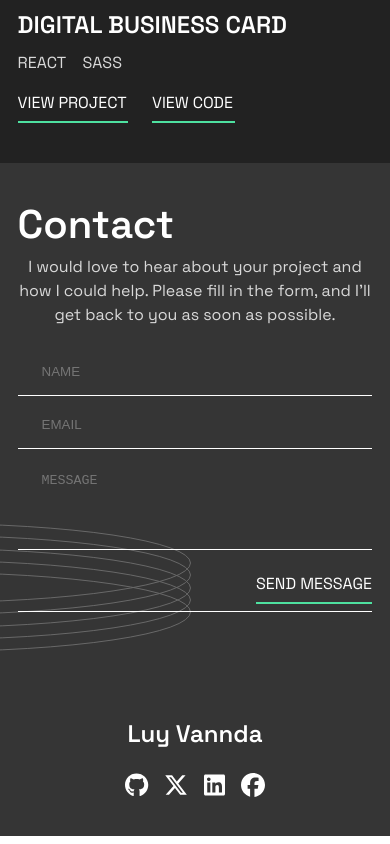
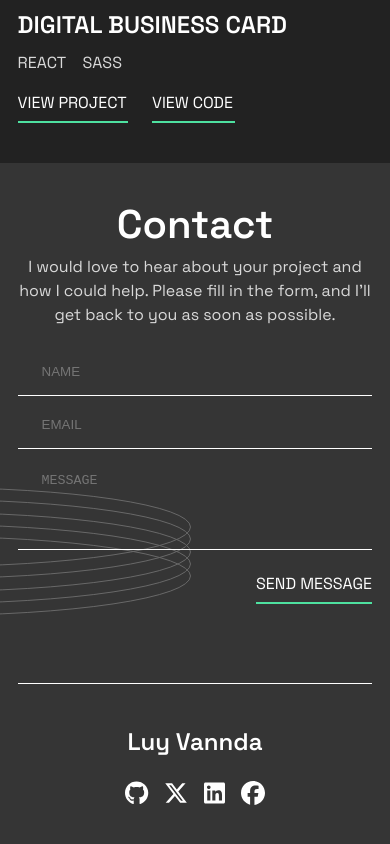
Before and after one commit to luyvannda/luyvannda.github.io, a React (Vite) app: page / in a window 390 px wide. Shown: the part 3505-4349 px from the top of the page. Built offline with nearby package versions, Linux system fonts and the light colour scheme.

Commit message:
fix the cascade error in Contact Form and set responsive font size for components heading with clamp

```diff
--- a/src/App.css
+++ b/src/App.css
@@ -357,7 +357,7 @@ body {
   justify-content: space-between;
 }
 .projects .projects-heading h2 {
-  font-size: 2.5rem;
+  font-size: clamp(2.5rem, 0.5rem + 5vw, 3.5rem);
 }
 .projects .projects-grid {
   display: grid;
@@ -421,24 +421,24 @@ body {
   cursor: pointer;
 }
 
-.form-container {
+.form-background {
   background-color: rgba(217, 217, 217, 0.1);
   position: relative;
 }
-.form-container .contact-form {
+.form-background .contact-form {
   display: flex;
   flex-direction: column;
   align-items: center;
   padding: 2rem 1.1rem 0 1.1rem;
 }
 @media only screen and (min-width: 768px) {
-  .form-container .contact-form {
+  .form-background .contact-form {
     width: 55%;
     margin: 0 auto;
   }
 }
 @media only screen and (min-width: 1000px) {
-  .form-container .contact-form {
+  .form-background .contact-form {
     width: 100%;
     margin: 0;
     flex-direction: row;
@@ -448,38 +448,43 @@ body {
     padding: 2rem 4rem 0 4rem;
   }
 }
-@media only screen and (min-width: 1000px) {
-  .form-container .contact-form {
+@media only screen and (min-width: 1300px) {
+  .form-background .contact-form {
     padding: 2rem 8rem 0 8rem;
   }
 }
-.form-container .contact-form .form-heading h2 {
-  font-size: clamp(2.5rem, 0.5rem + 0.5vw, 3.5rem);
+.form-background .contact-form .form-heading h2 {
+  text-align: center;
+  font-size: clamp(2.5rem, 0.5rem + 5vw, 3.5rem);
 }
-.form-container .contact-form .form-heading p {
+.form-background .contact-form .form-heading p {
+  font-size: clamp(1rem, 0.2rem + 1.4vw, 1.5rem);
   text-align: center;
   color: #D9D9D9;
 }
 @media only screen and (min-width: 1000px) {
-  .form-container .contact-form .form-heading {
+  .form-background .contact-form .form-heading {
     margin-top: 1.5rem;
   }
-  .form-container .contact-form .form-heading p {
+  .form-background .contact-form .form-heading h2 {
+    text-align: left;
+  }
+  .form-background .contact-form .form-heading p {
     text-align: left;
     width: 39ch;
   }
 }
-.form-container .contact-form form {
+.form-background .contact-form form {
   width: 100%;
   display: flex;
   flex-direction: column;
   gap: 1rem;
   margin-top: 2rem;
-  padding-bottom: 3.5rem;
+  padding-bottom: 4rem;
 }
-.form-container .contact-form form #name,
-.form-container .contact-form form #email,
-.form-container .contact-form form #message {
+.form-background .contact-form form #name,
+.form-background .contact-form form #email,
+.form-background .contact-form form #message {
   width: 100%;
   color: #ffffff;
   background-color: transparent;
@@ -487,17 +492,17 @@ body {
   border-bottom: 1px solid #ffffff;
   padding: 0 0 1rem 1.5rem;
 }
-.form-container .contact-form form #name:focus,
-.form-container .contact-form form #email:focus,
-.form-container .contact-form form #message:focus {
+.form-background .contact-form form #name:focus,
+.form-background .contact-form form #email:focus,
+.form-background .contact-form form #message:focus {
   outline: none;
   border-bottom: 1px solid #4ee1a0;
 }
-.form-container .contact-form form #message {
+.form-background .contact-form form #message {
   margin-top: 0.5rem;
   resize: none;
 }
-.form-container .contact-form form .form-btn {
+.form-background .contact-form form .form-btn {
   align-self: flex-end;
   border: none;
   border-radius: 0;
@@ -506,37 +511,44 @@ body {
   padding: 0;
   padding-bottom: 1rem;
 }
-.form-container .contact-form form .form-btn::after {
+.form-background .contact-form form .form-btn::after {
   content: "";
   display: block;
   width: 7.3rem;
   margin-top: 0.5rem;
   border-bottom: 2px solid #4ee1a0;
 }
-.form-container .contact-form form .form-btn:hover {
+.form-background .contact-form form .form-btn:hover {
   color: #4ee1a0;
 }
-.form-container .form-rings {
+.form-background .form-rings {
   position: absolute;
-  bottom: 1.5rem;
+  bottom: 4.25rem;
   left: -21.2rem;
 }
-.form-container .bottom-border {
+@media only screen and (min-width: 768px) {
+  .form-background .form-rings {
+    bottom: 1rem;
+  }
+}
+.form-background .bottom-border {
+  display: absolute;
+  bottom: 0;
   margin: 0 1.1rem;
   border-bottom: 1.5px solid #ffffff;
 }
 @media only screen and (min-width: 768px) {
-  .form-container .bottom-border {
+  .form-background .bottom-border {
     margin: 0 2rem;
   }
 }
 @media only screen and (min-width: 1000px) {
-  .form-container .bottom-border {
+  .form-background .bottom-border {
     margin: 0 4rem;
   }
 }
 @media only screen and (min-width: 1300px) {
-  .form-container .bottom-border {
+  .form-background .bottom-border {
     margin: 0 8rem;
   }
 }
--- a/src/App.scss
+++ b/src/App.scss
@@ -392,7 +392,7 @@ body {
     justify-content: space-between;
 
     h2 {
-      font-size: 2.5rem;
+      font-size: clamp(2.5rem, 0.5rem + 5vw, 3.5rem);
     }
 
   }
@@ -470,7 +470,7 @@ body {
   }
 }
 
-.form-container {
+.form-background {
   background-color: rgba($main-text-gray, $background-opacity);
   position: relative;
 
@@ -495,25 +495,29 @@ body {
       padding: 2rem 4rem 0 4rem;
     }
 
-    @include media-min(1000px) {
+    @include media-min(1300px) {
       padding: 2rem 8rem 0 8rem;
     }
-
-
 
     .form-heading {
 
       h2 {
-        font-size: clamp(2.5rem, 0.5rem + 0.5vw, 3.5rem);
+        text-align: center;
+        font-size: clamp(2.5rem, 0.5rem + 5vw, 3.5rem);
       }
 
       p {
+        font-size: clamp(1rem, 0.2rem + 1.4vw, 1.5rem);
         text-align: center;
         color: $main-text-gray;
       }
 
       @include media-min(1000px) {
         margin-top: 1.5rem;
+
+        h2 {
+          text-align: left;
+        }
 
         p {
           text-align: left;
@@ -528,7 +532,7 @@ body {
       flex-direction: column;
       gap: 1rem;
       margin-top: 2rem;
-      padding-bottom: 3.5rem;
+      padding-bottom: 4rem;
 
       #name,
       #email,
@@ -577,15 +581,23 @@ body {
 
       }
     }
+
   }
 
   .form-rings {
     position: absolute;
-    bottom: 1.5rem;
+    bottom: 4.25rem;
     left: -21.20rem;
+
+    @include media-min(768px) {
+      bottom: 1rem;
+    }
+
   }
 
   .bottom-border {
+    display: absolute;
+    bottom: 0;
     margin: 0 1.1rem;
     border-bottom: 1.5px solid $main-white-color;
 
@@ -602,6 +614,8 @@ body {
     }
   }
 
+
+
 }
 
 footer {
--- a/src/components/ContactForm.jsx
+++ b/src/components/ContactForm.jsx
@@ -1,9 +1,9 @@
 export default function ContactForm() {
   return (
 
-    <div className="form-container">
+    <div className="form-background">
+
       <div className="contact-form">
-
         <div className="form-heading">
           <h2>Contact</h2>
           <p>I would love to hear about your project and how I could help. Please fill in the form, and I&apos;ll get back to you as soon as possible.</p>
@@ -29,9 +29,11 @@ export default function ContactForm() {
         </form>
       </div>
 
+
       <img className="form-rings" src="images/pattern-rings.svg" alt="rings pattern decoration"></img>
 
       <div className="bottom-border"></div>
+
     </div>
   )
 }
```
Also changed, not shown: 1 other file (tests, documents, lock files or other folders).
